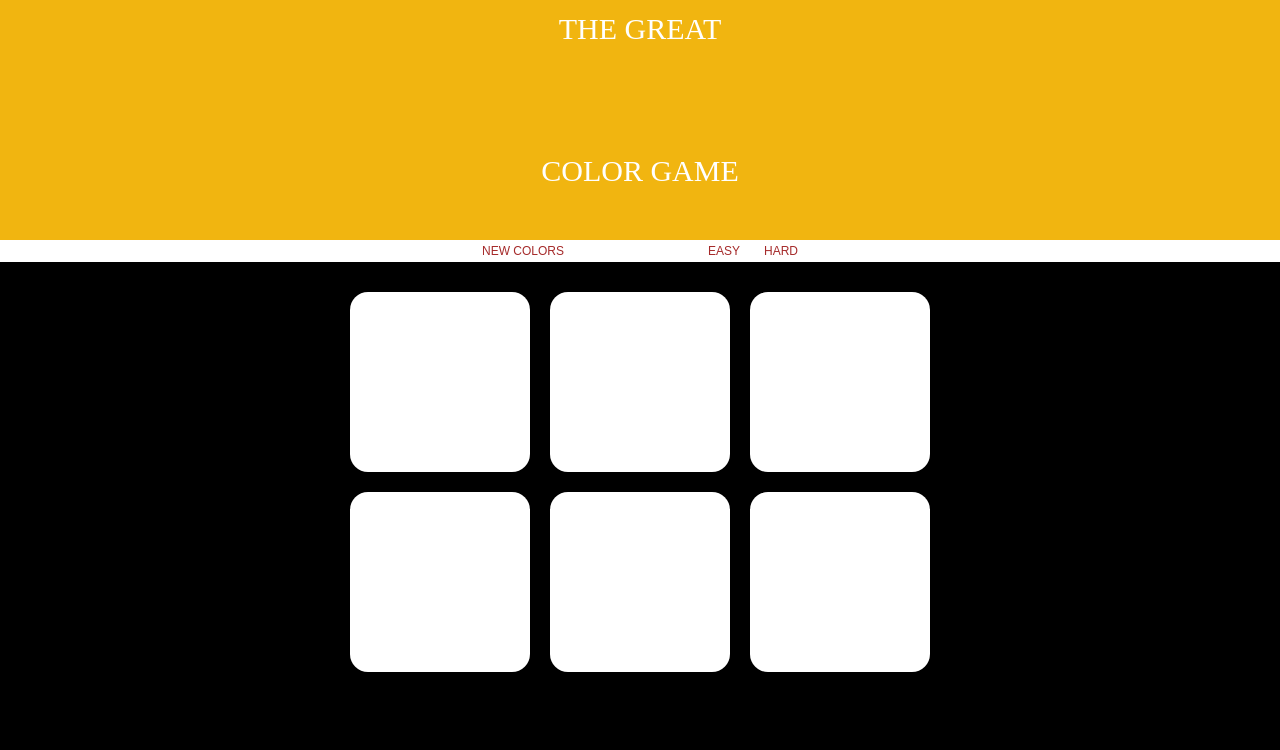
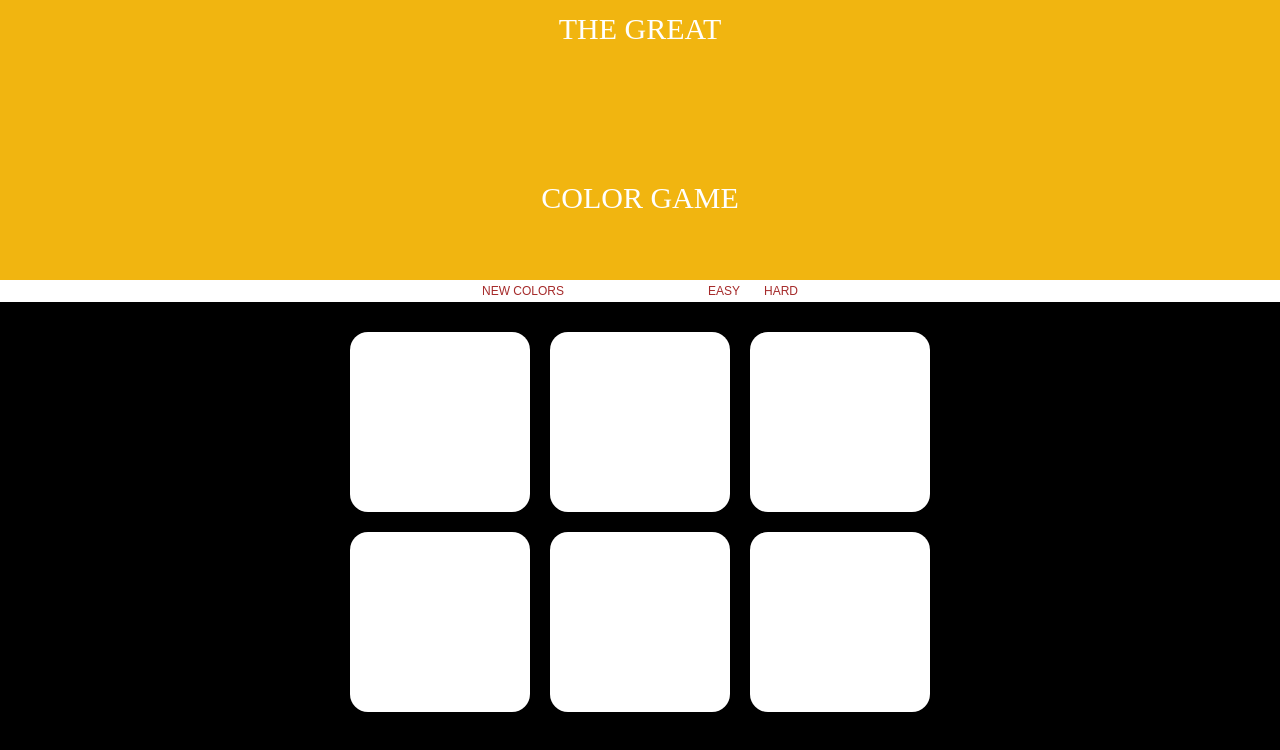
Before and after one commit to ironmerc10/Color-Game, a plain HTML site: page hard.html in a window 1280 px wide. Drawn offline with Linux system fonts and the light colour scheme.

Commit message:
Update style.css

```diff
--- a/style.css
+++ b/style.css
@@ -10,7 +10,7 @@ body{
 .container{
     display: grid;
     background-color: rgb(241, 181, 16);
-    height: 30vh;
+    height: 35vh;
     color: white;
     text-align: center;
 }
@@ -29,7 +29,7 @@ body{
     background-color: white;
     display: flex;
     justify-content: center;
-
+    height: max-content;
 }
 
 .buttons>span{
@@ -60,7 +60,6 @@ button:hover{
     margin: 20px auto;
     max-width: 600px;
     background-color: black;
-    /* height: 66vh; */
 }
 
 .cols{
```
